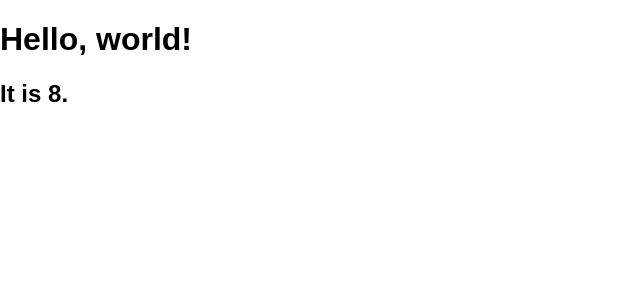
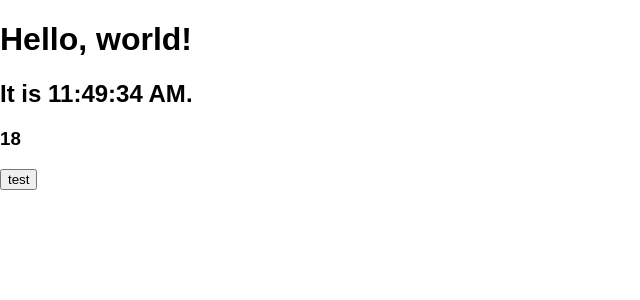
Before and after one commit to ugurcelenk/ReactProj, a React (Create React App) app in the folder react-proj/: page / in a window 1280 px wide. Shown: the top 300 px of the page, without its empty margins (0-640 px from the left). Built offline with nearby package versions, Linux system fonts and the light colour scheme.

Commit message:
update_component_itself_using_state

```diff
--- a/react-proj/src/index.js
+++ b/react-proj/src/index.js
@@ -3,17 +3,65 @@ import ReactDOM from 'react-dom';
 import App from './App';
 import './index.css';
 
-// ReactDOM.render(
-//   <App />,
-//   document.getElementById('root')
-// );
+/*ReactDOM.render(
+  <App />,
+  document.getElementById('root')
+);
 
-// ReactDOM.render(
-//   <div>root2 test</div>,
-//   document.getElementById('root2')
-// );
+ReactDOM.render(
+  <div>root2 test</div>,
+  document.getElementById('root2')
+);*/
 
-var testArg = 1;
+class Clock extends React.Component {
+  constructor(props) {
+    super(props);
+    this.state = { date: new Date(), age: 18 };
+  }
+
+  componentDidMount() {
+    console.log('Clock mounted....');
+    this.timerID = setInterval(() => this.tick(), 1000);
+  }
+
+  componentWillUnmount() {
+    console.log('Clock unmounted....');
+    clearInterval(this.timerID);
+  }
+
+  tick() {
+    this.setState({
+      date: new Date(),
+      // age: Math.random()
+    })
+    // console.info(this.state);
+
+    //not working
+    // this.state.date = new Date();
+  }
+
+  render() {
+    return (
+      <div>
+        <h1>Hello, world!</h1>
+        <h2>It is {this.state.date.toLocaleTimeString()}.</h2>
+        <h3>{this.state.age}</h3>
+      </div>
+    )
+  }
+}
+
+ReactDOM.render(
+  <div><Clock id="xxx" /><button onClick={testHandler}>test</button></div>,
+  document.getElementById('root')
+);
+
+function testHandler(evt){
+  console.log('test button clicked...');
+}
+
+
+/*var testArg = 1;
 var Element = function (props) {
   return (
     <div>
@@ -21,18 +69,18 @@ var Element = function (props) {
       <h2>It is {props.testProp}.</h2>
     </div>
   )
-};
+};*/
 
-function tick() {
-  testArg++;
-  // console.log(testArg);
-  ReactDOM.render(
-    <Element testProp={testArg} />,
-    document.getElementById('root')
-  );
-}
+// function tick() {
+//   // testArg++;
+//   // console.log(testArg);
+//   ReactDOM.render(
+//     <Clock />,
+//     document.getElementById('root')
+//   );
+// }
 
-setInterval(tick, 1000);
+// setInterval(tick, 1000);
 
 /*function Welcome(props) {
   console.log(typeof props.age);
```
